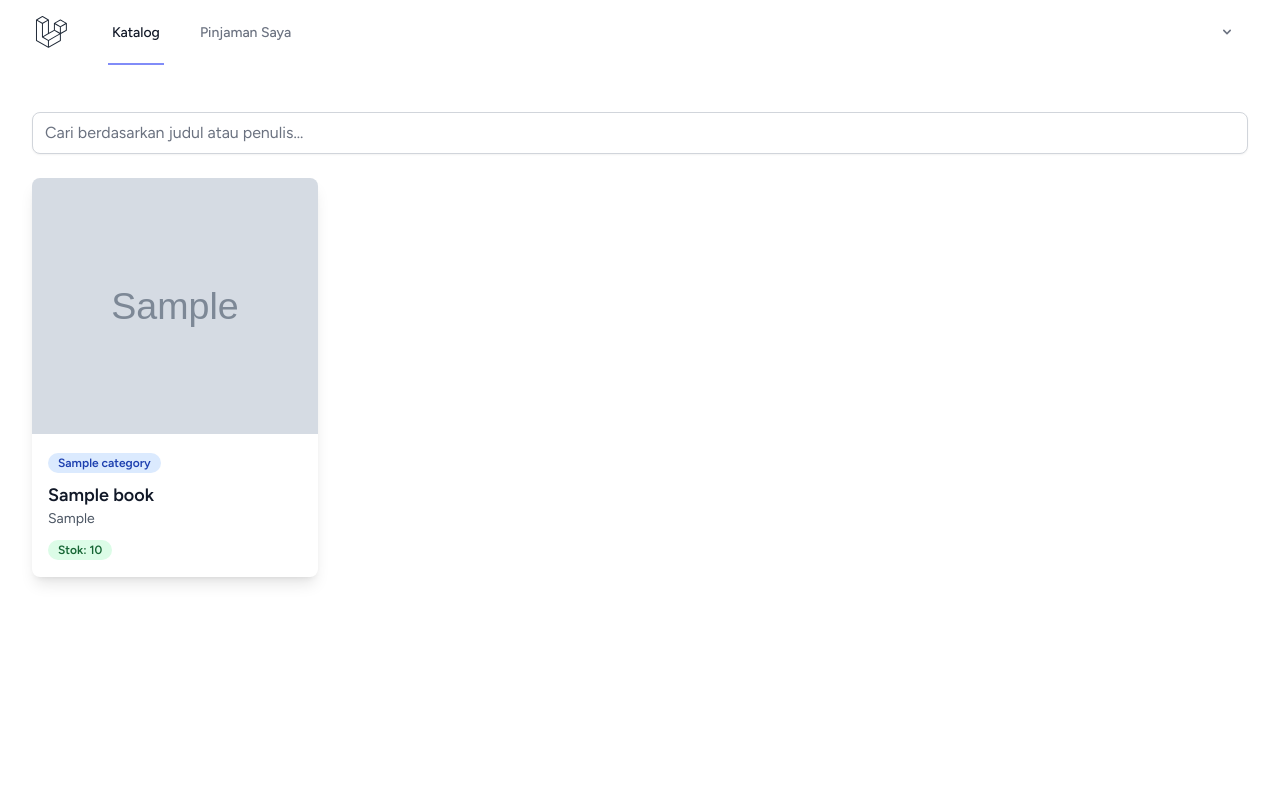
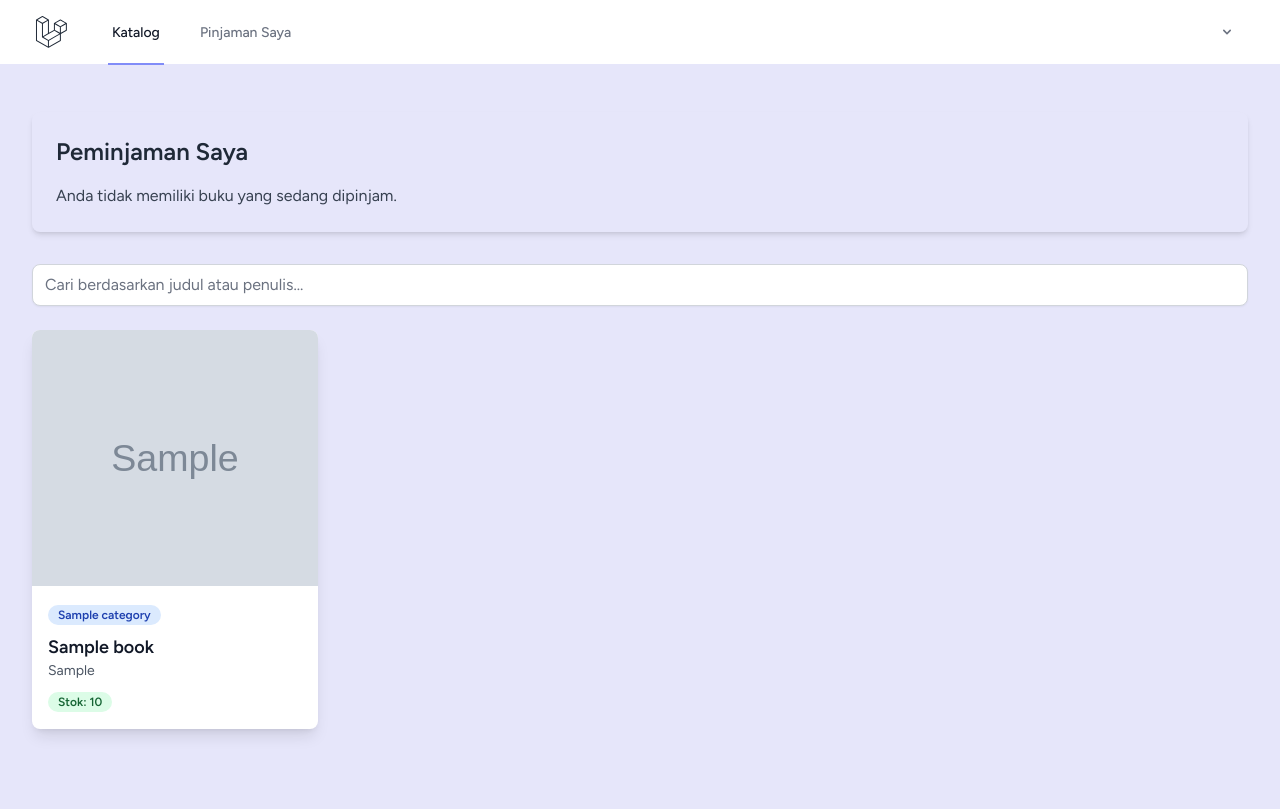
Before and after one commit to ApraS231/Mercusuar-library, a Laravel app: page /dashboard in a window 1280 px wide. Before the commit the page ends 584 px from the top, so only its background shows below. Run offline with Laravel 12, Linux system fonts and the light colour scheme; a user stored in the database is signed in; tables that the repository leaves empty hold one stand-in row (values such as "Sample post"); grey boxes marked "Sample" are stand-in pictures; style sheets or scripts are compiled from the project's sources; parts of the project's set-up code (start-up, migrations or seed data) failed here and were passed over; some libraries are stand-ins or nearby versions.

Commit message:
Fitur: Tingkatkan Dasbor Pengguna dengan Warna & Pinjaman Saya
Menambahkan bagian "Pinjaman Saya" ke dasbor pengguna untuk menampilkan buku yang sedang dipinjam.

Juga memperkenalkan skema warna ungu muda baru di seluruh aplikasi untuk tampilan yang lebih segar.

```diff
--- a/app/Livewire/Katalog/BookCatalog.php
+++ b/app/Livewire/Katalog/BookCatalog.php
@@ -3,6 +3,7 @@
 namespace App\Livewire\Katalog;
 
 use App\Models\Book;
+use App\Models\Peminjaman;
 use Livewire\Component;
 use Livewire\WithPagination;
 use Livewire\Attributes\Layout;
@@ -35,8 +36,14 @@ class BookCatalog extends Component
             ->latest('created_at')
             ->paginate(12); // Tampilkan 12 buku per halaman
 
+        $myLoans = Peminjaman::where('user_id', auth()->id())
+            ->where('status', 'DIPINJAM')
+            ->with('book')
+            ->get();
+
         return view('livewire.katalog.book-catalog', [
             'books' => $books,
+            'myLoans' => $myLoans,
         ]);
     }
 }
--- a/resources/views/layouts/app.blade.php
+++ b/resources/views/layouts/app.blade.php
@@ -15,13 +15,13 @@
         @vite(['resources/css/app.css', 'resources/js/app.js'])
     </head>
     <body class="font-sans antialiased">
-        <div class="min-h-screen bg-white">
+        <div class="min-h-screen bg-light-purple">
             <livewire:layout.navigation />
 
             <!-- Page Heading -->
             @if (isset($header))
-                <header class="bg-gray-50 border-b border-gray-200">
-                    <div class="max-w-7xl mx-auto py-4 px-4 sm:px-6 lg:px-8">
+                <header class="bg-white shadow">
+                    <div class="max-w-7xl mx-auto py-6 px-4 sm:px-6 lg:px-8">
                         {{ $header }}
                     </div>
                 </header>
--- a/resources/views/livewire/katalog/book-catalog.blade.php
+++ b/resources/views/livewire/katalog/book-catalog.blade.php
@@ -8,6 +8,27 @@
 
     <div class="py-12">
         <div class="max-w-7xl mx-auto sm:px-6 lg:px-8">
+
+            {{-- My Loans Section --}}
+            <div class="mb-8 bg-light-purple p-6 rounded-lg shadow-md">
+                <h3 class="text-2xl font-bold text-gray-800 mb-4">Peminjaman Saya</h3>
+                @if ($myLoans->isNotEmpty())
+                    <ul class="space-y-4">
+                        @foreach ($myLoans as $loan)
+                            <li class="flex justify-between items-center p-4 bg-white rounded-lg shadow">
+                                <div>
+                                    <span class="font-semibold text-gray-900">{{ $loan->book->judul }}</span>
+                                    <span class="text-sm text-gray-500 block">Jatuh tempo: {{ \Carbon\Carbon::parse($loan->tanggal_kembali)->format('d F Y') }}</span>
+                                </div>
+                                <a href="{{ route('book.detail', $loan->book->id) }}" class="text-indigo-600 hover:text-indigo-900 font-semibold">Lihat Detail</a>
+                            </li>
+                        @endforeach
+                    </ul>
+                    <a href="{{ route('user.peminjaman') }}" class="inline-block mt-4 text-indigo-600 hover:text-indigo-900 font-semibold">Lihat Semua Peminjaman &rarr;</a>
+                @else
+                    <p class="text-gray-700">Anda tidak memiliki buku yang sedang dipinjam.</p>
+                @endif
+            </div>
 
             {{-- Search Bar --}}
             <div class="mb-6">
--- a/tailwind.config.js
+++ b/tailwind.config.js
@@ -14,6 +14,9 @@ export default {
             fontFamily: {
                 sans: ['Figtree', ...defaultTheme.fontFamily.sans],
             },
+            colors: {
+                'light-purple': '#E6E6FA', // Lavender color
+            },
         },
     },
 
```
